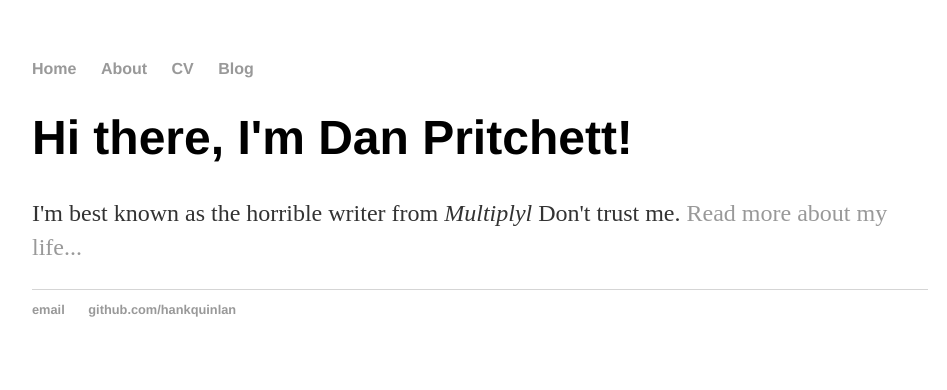
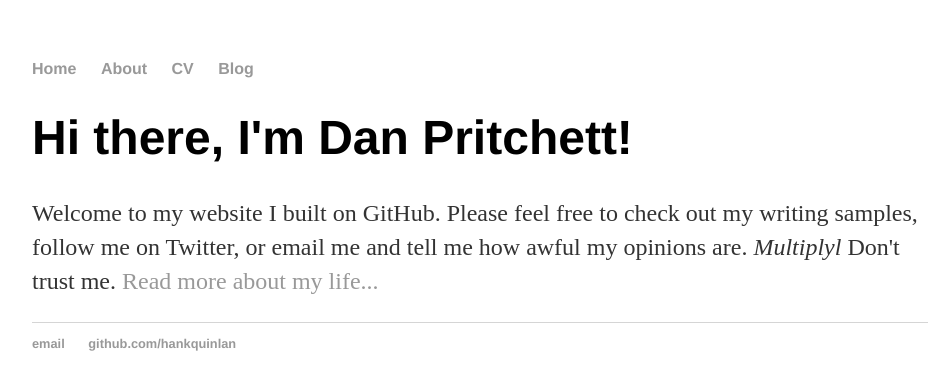
Before and after one commit to danieltpritch/danieltpritch.github.io, a Jekyll site: the page built from index.html, in a window 1280 px wide. Shown: the top 390 px of the page, without its empty margins (160-1107 px from the left). Built offline with Jekyll 4.4.1, drawn with Linux system fonts in a browser that asks for light colours.

Commit message:
Update index.html

```diff
--- a/index.html
+++ b/index.html
@@ -4,5 +4,5 @@ title: Hank Quinlan, Horrible Cop
 ---
 <div class="blurb">
 	<h1>Hi there, I'm Dan Pritchett!</h1>
-	<p>I'm best known as the horrible writer from <em>Multiplyl</em> Don't trust me. <a href="/about">Read more about my life...</a></p>
+	<p>Welcome to my website I built on GitHub. Please feel free to check out my writing samples, follow me on Twitter, or email me and tell me how awful my opinions are.  <em>Multiplyl</em> Don't trust me. <a href="/about">Read more about my life...</a></p>
 </div><!-- /.blurb -->
```
